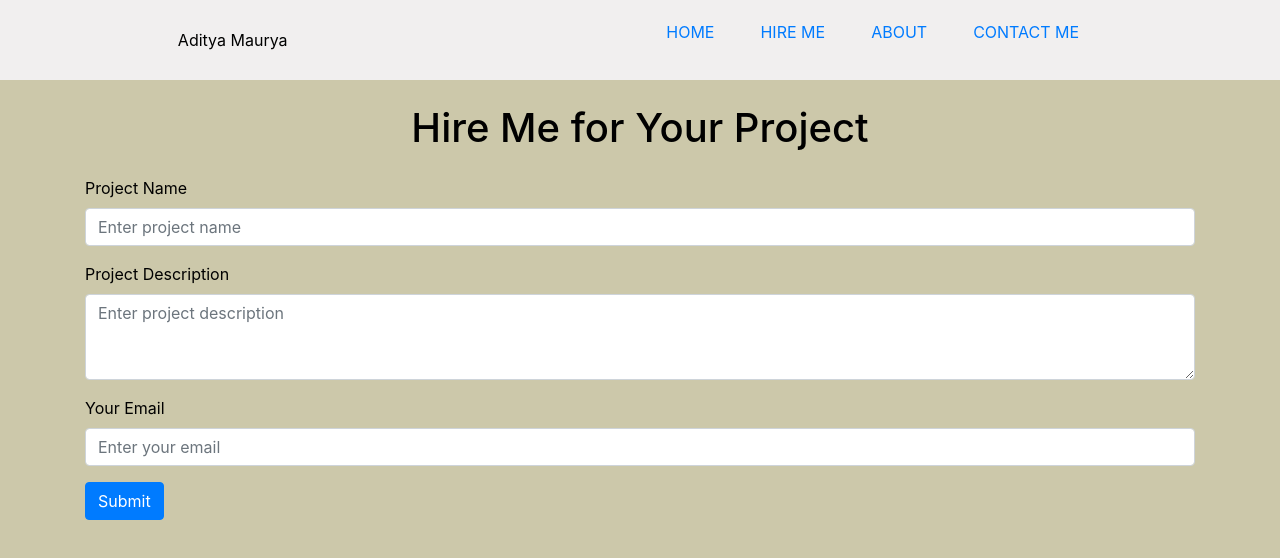
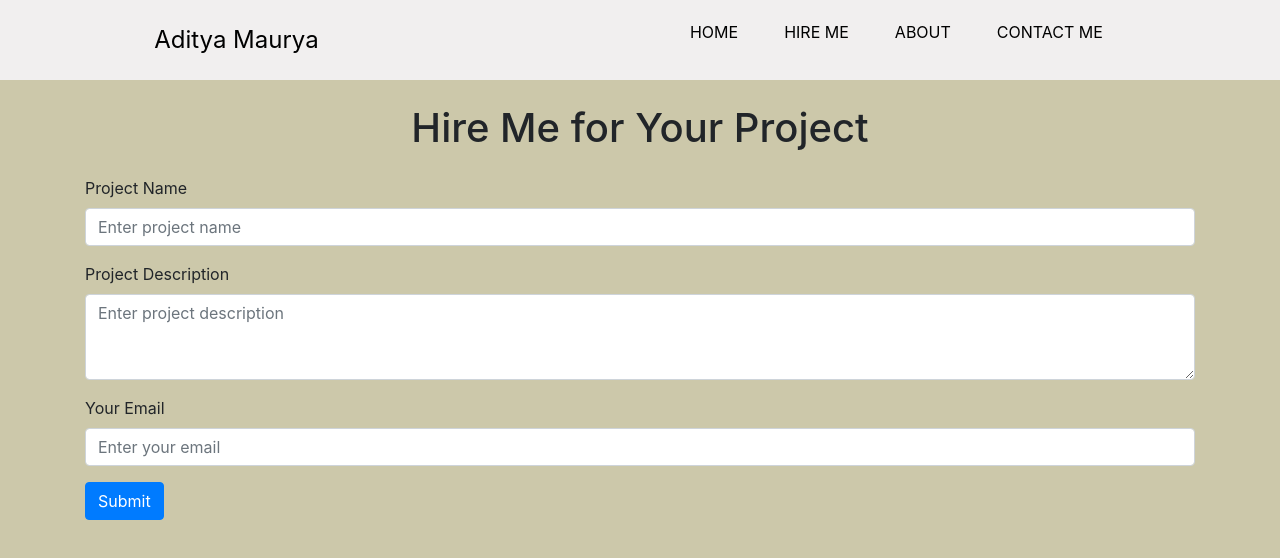
Before and after one commit to Adityamaurya790/Portfolio, a plain HTML site: page hier_me.html in a window 1280 px wide. Drawn offline with nearby package versions, Linux system fonts and the light colour scheme.

Commit message:
Update hier_me.html

```diff
--- a/hier_me.html
+++ b/hier_me.html
@@ -7,18 +7,10 @@
     <!-- Bootstrap CSS -->
     <link href="https://maxcdn.bootstrapcdn.com/bootstrap/4.5.2/css/bootstrap.min.css" rel="stylesheet">
     <style>
-        * {
-  margin: 0px;
-  padding: 0px;
-  color: black;
+    body {
+  background-color: #CCC8AA;
+
 }
-
-
-body {
-  background-color: #CCC8AA;
-  color: white;
-}
-
 nav {
   display: flex;
   justify-content: space-around;
@@ -26,6 +18,7 @@ nav {
   height: 80px;
   background-color: #F1EFEF;
   overflow: hidden;
+  color: black;
 }
 
 
@@ -38,14 +31,14 @@ nav ul {
 nav ul li {
   list-style: none;
   margin: 0 23px;
-
-}
-
-nav ul li a {
   text-decoration: none;
 
 
 }
+nav ul li a{
+    color: black;
+}
+
 
 nav ul li a:hover {
 
@@ -53,6 +46,11 @@ nav ul li a:hover {
   border-radius: 10px;
 
 }
+
+.left {
+  font-size: 1.5rem;
+}
+
     </style>
 </head>
 <body>
@@ -61,8 +59,7 @@ nav ul li a:hover {
         <div class="right">
             <ul>
                 <li><a href="index.html">HOME</a></li>
-
-                <li><a href="#">HIRE ME</a></li>
+                <li><a href="project.html">HIRE ME</a></li>
                 <li><a href="aboutMe.html">ABOUT</a></li>
                 <li><a href="contact-me.html">CONTACT ME</a></li>
             </ul>
```
